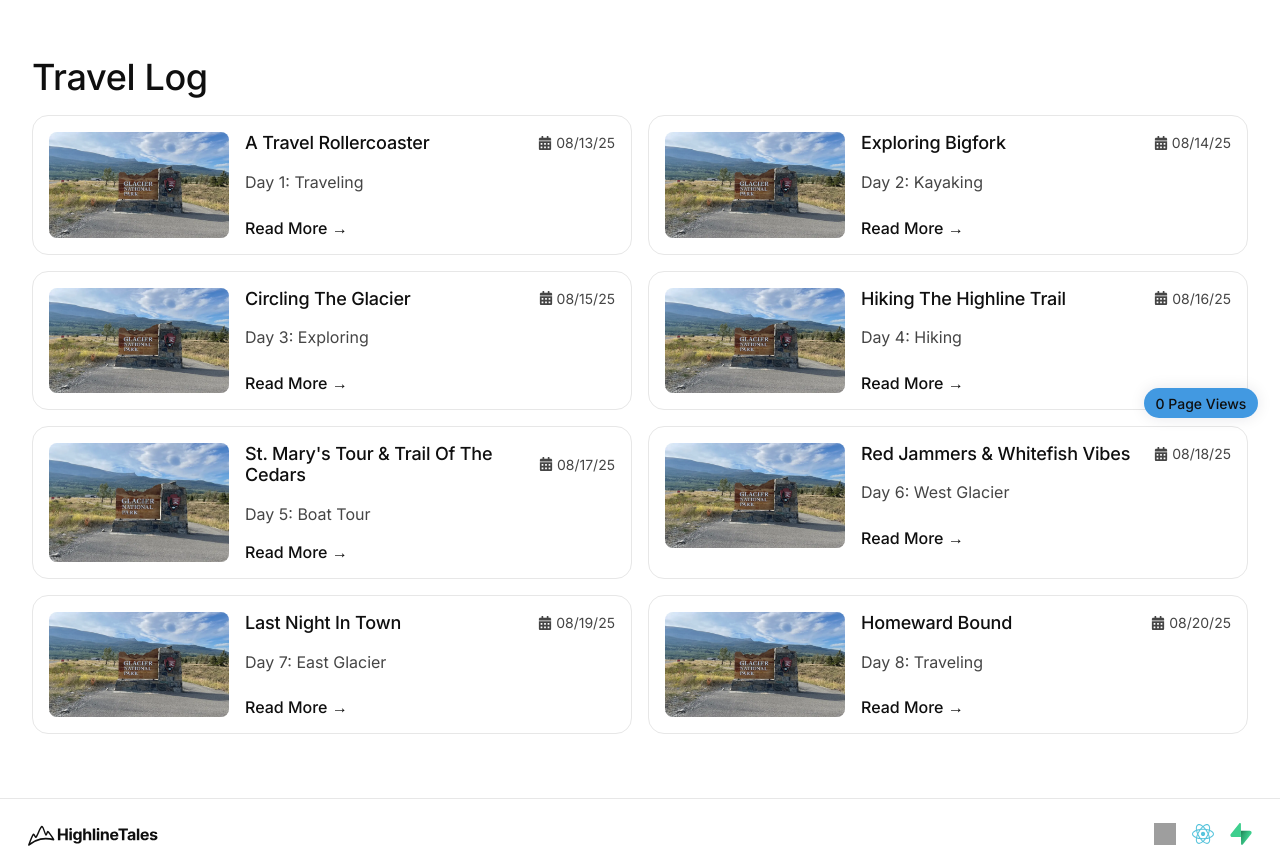
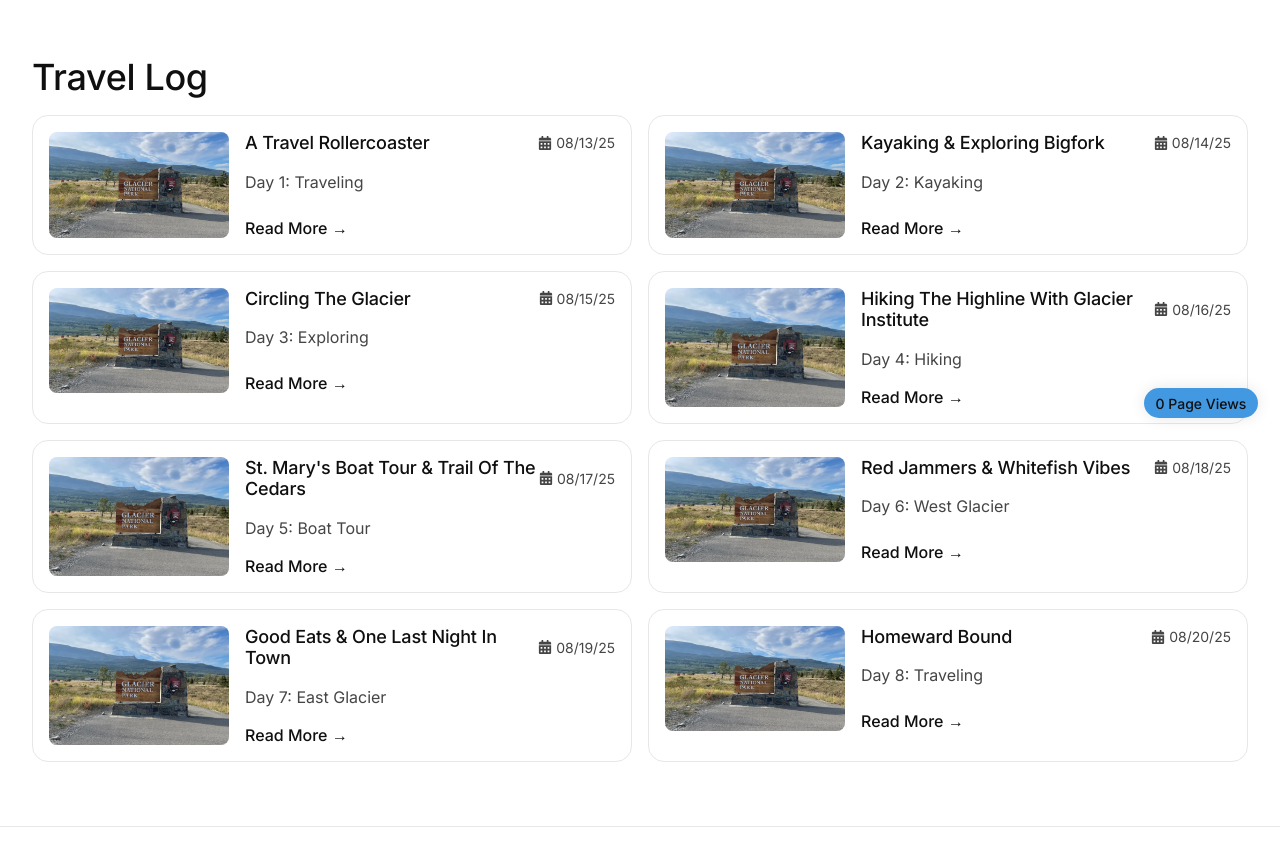
Before and after one commit to Timbaines/highline-tales, a React (Vite) app: page /blog in a window 1280 px wide. Shown: the part 360-1209 px from the top of the page. Built offline with nearby package versions, Linux system fonts and the light colour scheme; no server answers; grey boxes are pictures that could not be loaded.

Commit message:
chore: update blog titles in `blogData.js` for improved clarity and engagement

```diff
--- a/src/data/blogData.js
+++ b/src/data/blogData.js
@@ -26,7 +26,7 @@ export const blogData = [
     },
     {
         id: 2,
-        title: "Exploring Bigfork",
+        title: "Kayaking & Exploring Bigfork",
         subtitle: "TRIP PLANNING",
         author: "Sarah & Tim Baines",
         date: "08/14/25",
@@ -76,7 +76,7 @@ export const blogData = [
     },
     {
         id: 4,
-        title: "Hiking The Highline Trail",
+        title: "Hiking The Highline With Glacier Institute",
         subtitle: "TRIP PLANNING",
         author: "Sarah & Tim Baines",
         date: "08/16/25",
@@ -101,7 +101,7 @@ export const blogData = [
     },
     {
         id: 5,
-        title: "St. Mary's Tour & Trail Of The Cedars",
+        title: "St. Mary's Boat Tour & Trail Of The Cedars",
         subtitle: "TRIP PLANNING",
         author: "Sarah & Tim Baines",
         date: "08/17/25",
@@ -151,7 +151,7 @@ export const blogData = [
     },
     {
         id: 7,
-        title: "Last Night In Town",
+        title: "Good Eats & One Last Night In Town",
         subtitle: "TRIP PLANNING",
         author: "Sarah & Tim Baines",
         date: "08/19/25",
```
